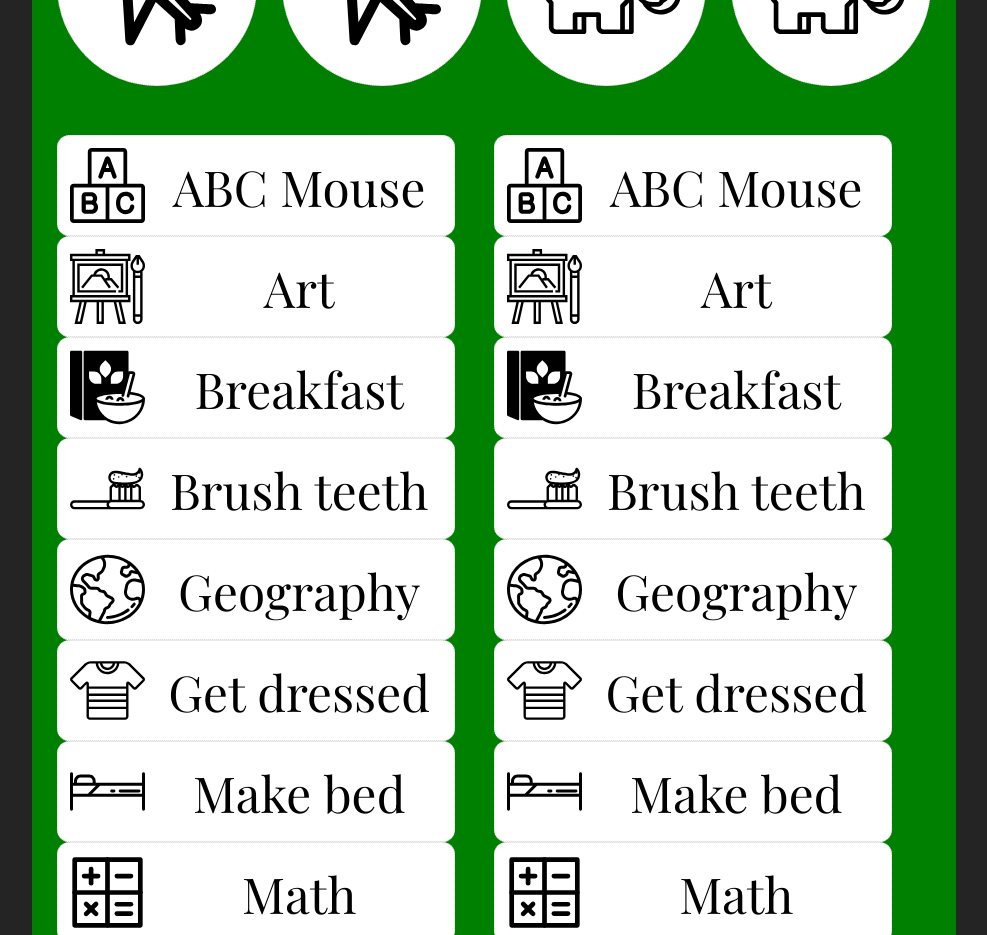
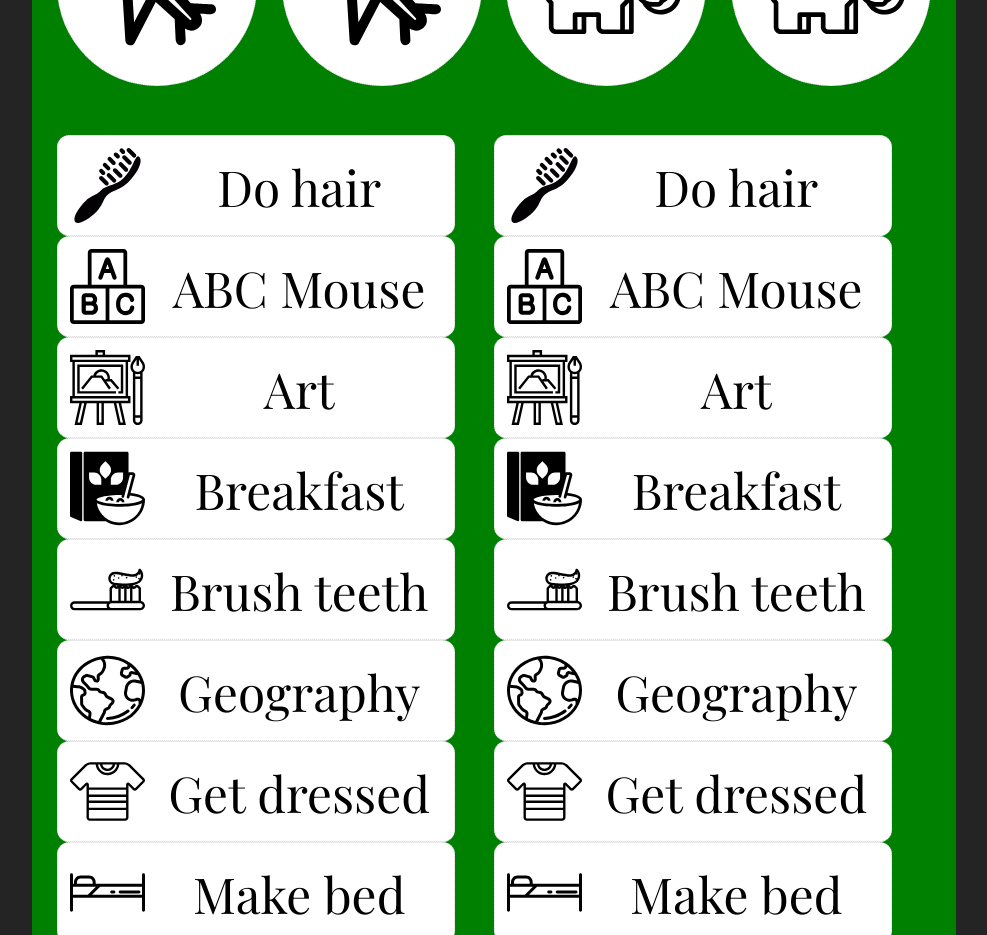
Before and after one commit to pairich-family/whiteboard-assets, a React (Vite) app: page / in a window 1280 px wide. Shown: the part 3960-4895 px from the top of the page, without its empty margins (146-1133 px from the left). Built offline with nearby package versions, Linux system fonts and the light colour scheme.

Commit message:
feat: add `Do hair` tasks

```diff
--- a/src/tasks.tsx
+++ b/src/tasks.tsx
@@ -6,6 +6,7 @@
 import iconArt from "./assets/Art.svg";
 import iconBreakfast from "./assets/Breakfast.svg";
 import iconBrushTeeth from "./assets/Brush teeth.svg";
+import iconDoHair from "./assets/Do hair.svg";
 import iconGeography from "./assets/Geography.svg";
 import iconGetDressed from "./assets/Get dressed.svg";
 import iconMakeBed from "./assets/Make bed.svg";
@@ -38,6 +39,12 @@
 }
 
 export const TASKS_SPECS: TasksSpec[] = [
+  {
+    task: {
+      svgUrl: iconDoHair,
+      label: "Do hair",
+    }
+  },
   {
     task: {
       svgUrl: iconAbcMouse,
```
